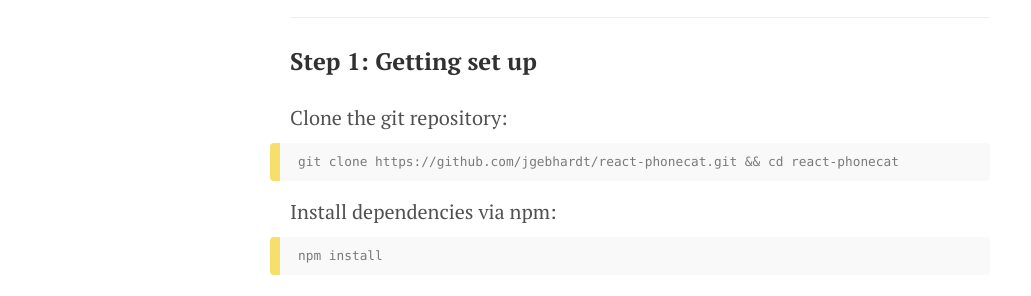
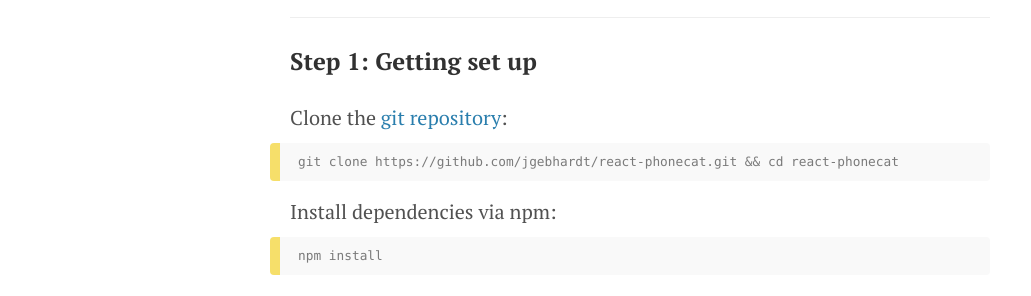
Before and after one commit to jgebhardt/jgebhardt.github.io, a Jekyll site: the page built from _posts/2014-05-07-react-phonecat.md, in a window 1280 px wide and 900 px high, scrolled down 2669 px. Shown: the part 156-452 px from the top of the window, without its empty margins (0-1031 px from the left). Built offline with Jekyll 4.4.1, drawn with Linux system fonts in a browser that asks for light colours; Markdown is read by kramdown in place of the engine named in the settings; some of the changed lines change nothing that is shown.

Commit message:
repo link

````diff
--- a/_posts/2014-05-07-react-phonecat.md
+++ b/_posts/2014-05-07-react-phonecat.md
@@ -29,7 +29,7 @@ The CSS is copied 1:1 from the original example– Nothing fancy, but we won't d
 
 ### Step 1: Getting set up
 
-Clone the git repository:
+Clone the [git repository](https://github.com/jgebhardt/react-phonecat.git):
 
 ```
 git clone https://github.com/jgebhardt/react-phonecat.git && cd react-phonecat
````
Also changed, not shown: 2 other files.
